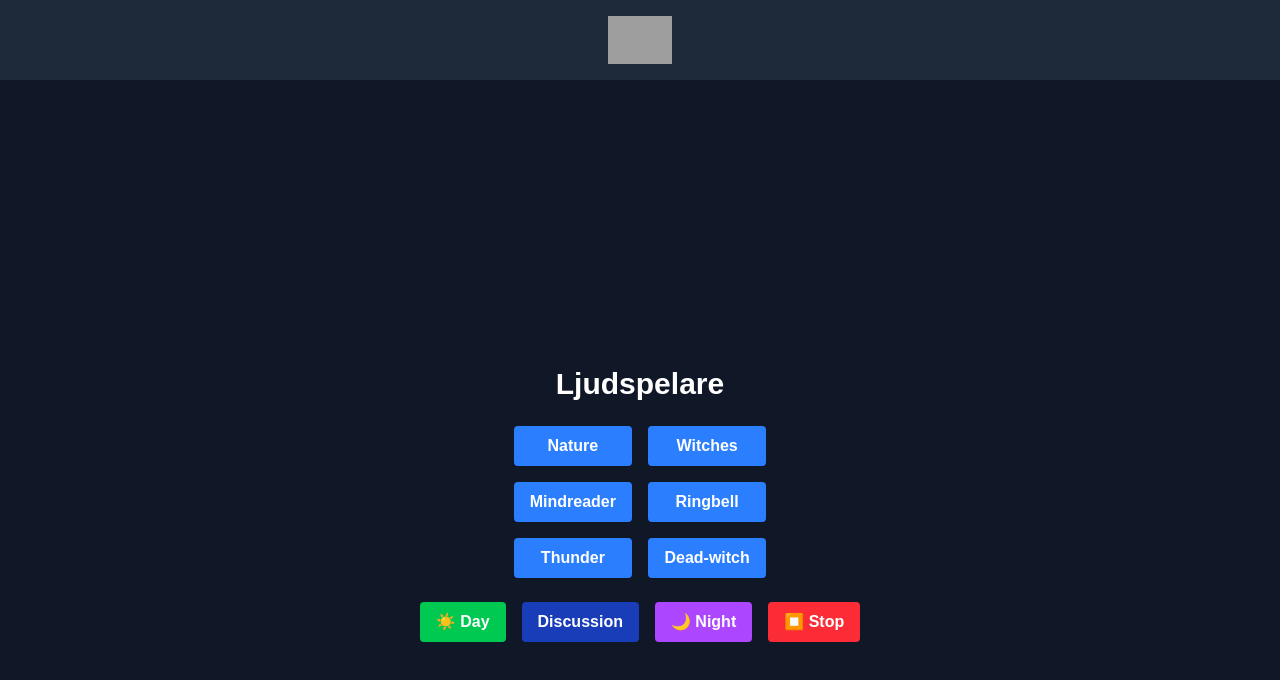
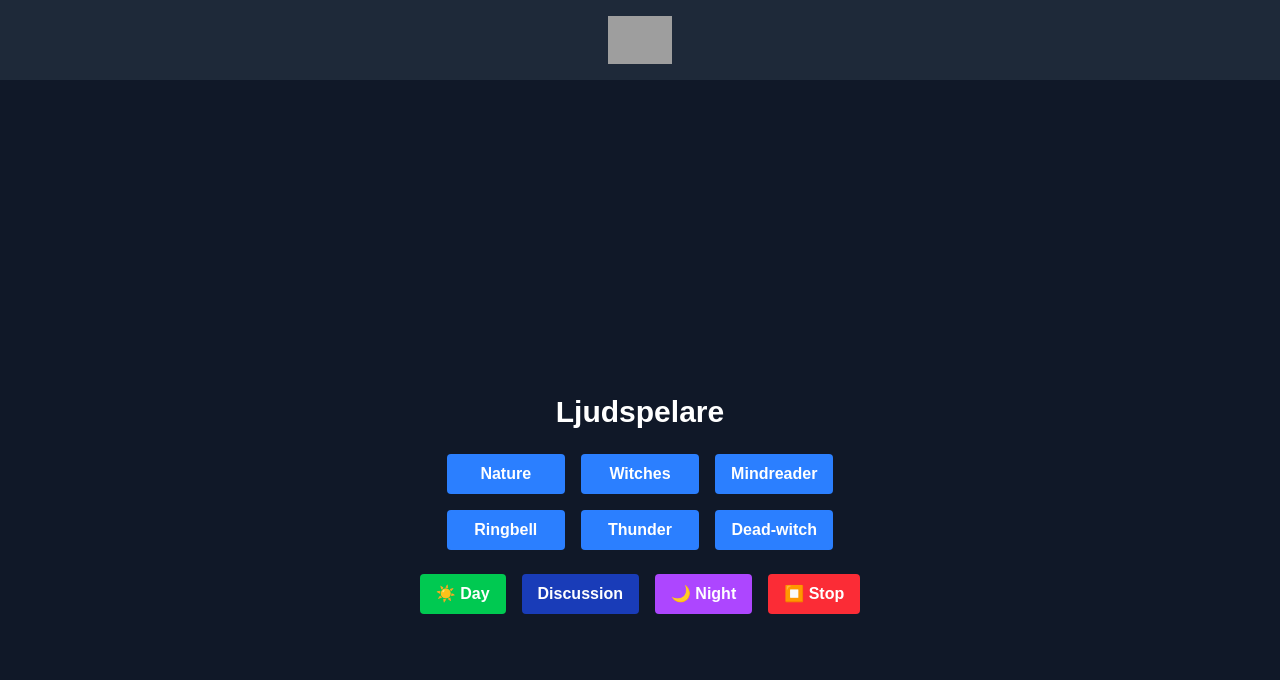
Before and after one commit to kaspvik/project-hex, a Next.js app in the folder project-hex/: page / in a window 1280 px wide. Shown: the top 680 px of the page. Built offline with nearby package versions, Linux system fonts and the light colour scheme; grey boxes are pictures that could not be loaded.

Commit message:
render SoundButton components from data and not from page

```diff
--- a/project-hex/app/page.tsx
+++ b/project-hex/app/page.tsx
@@ -1,19 +1,23 @@
 import MusicController from "./components/musiccontroller";
 import SoundButton from "./components/soundbutton";
+import { soundData } from "./data/sounds"; // Importera ljudspår
 import "./globals.css";
 
 export default function Home() {
   return (
     <div className="min-h-screen flex flex-col items-center justify-center bg-gray-900 text-white p-4">
       <h1 className="text-3xl font-bold mb-6">Ljudspelare</h1>
-      <div className="grid grid-cols-2 gap-4 mb-6">
-        <SoundButton label="Nature" soundSrc="/sounds/power-of-nature.mp3" />
-        <SoundButton label="Witches" soundSrc="/sounds/witch-laugh.mp3" />
-        <SoundButton label="Mindreader" soundSrc="/sounds/mindreader.mp3" />
-        <SoundButton label="Ringbell" soundSrc="/sounds/ringbell.mp3" />
-        <SoundButton label="Thunder" soundSrc="/sounds/thunder.mp3" />
-        <SoundButton label="Dead-witch" soundSrc="/sounds/dead-witch.mp3" />
+
+      <div className="grid grid-cols-3 gap-4 mb-6">
+        {soundData.map((sound, index) => (
+          <SoundButton
+            key={index}
+            label={sound.label}
+            soundSrc={sound.soundSrc}
+          />
+        ))}
       </div>
+
       <MusicController />
     </div>
   );
```
